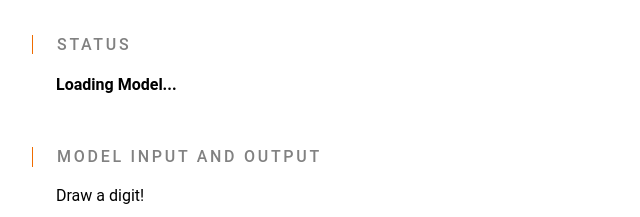
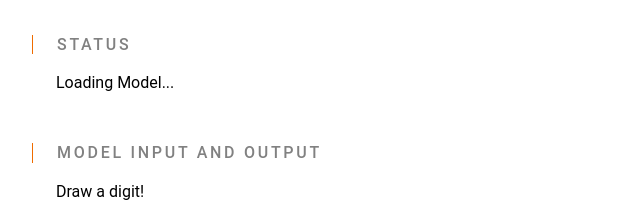
Before and after one commit to klaverhenrik/klaverhenrik.github.io, a plain HTML site: page sketcher/index.html in a window 1280 px wide. Shown: the part 432-649 px from the top of the page, 4-644 px from the left. Drawn offline with nearby package versions, Linux system fonts and the light colour scheme; a script that the page names is missing.

Commit message:
new layout

```diff
--- a/sketcher/index.html
+++ b/sketcher/index.html
@@ -157,7 +157,7 @@ limitations under the License.
 
 	<section>
       <p class='section-head'>Status</p>
-	  <h4 id ='status' >Loading Model... </h4>
+	  <p id ='status' >Loading Model... </p>
 	</section>
 
 	<section>
```
